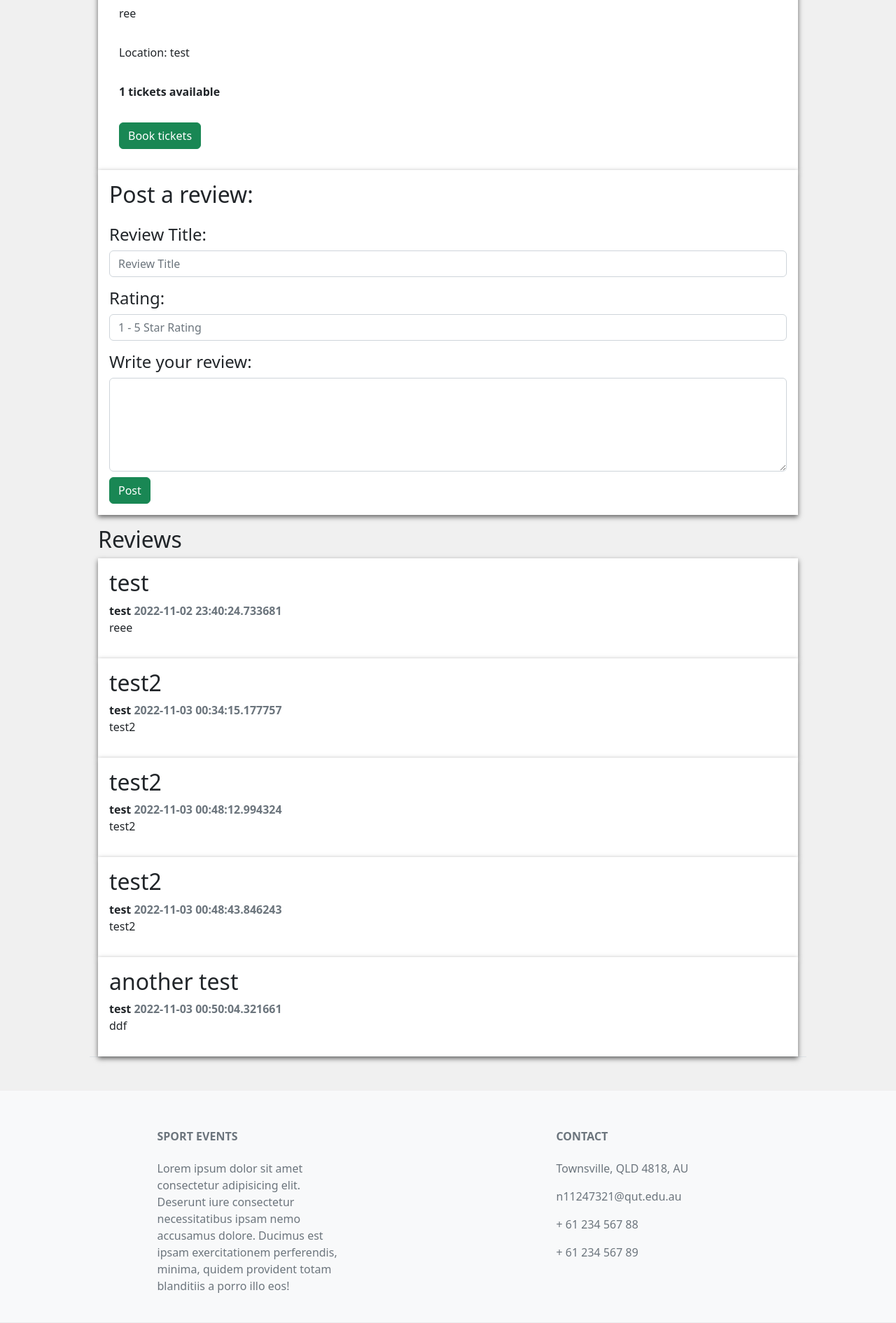
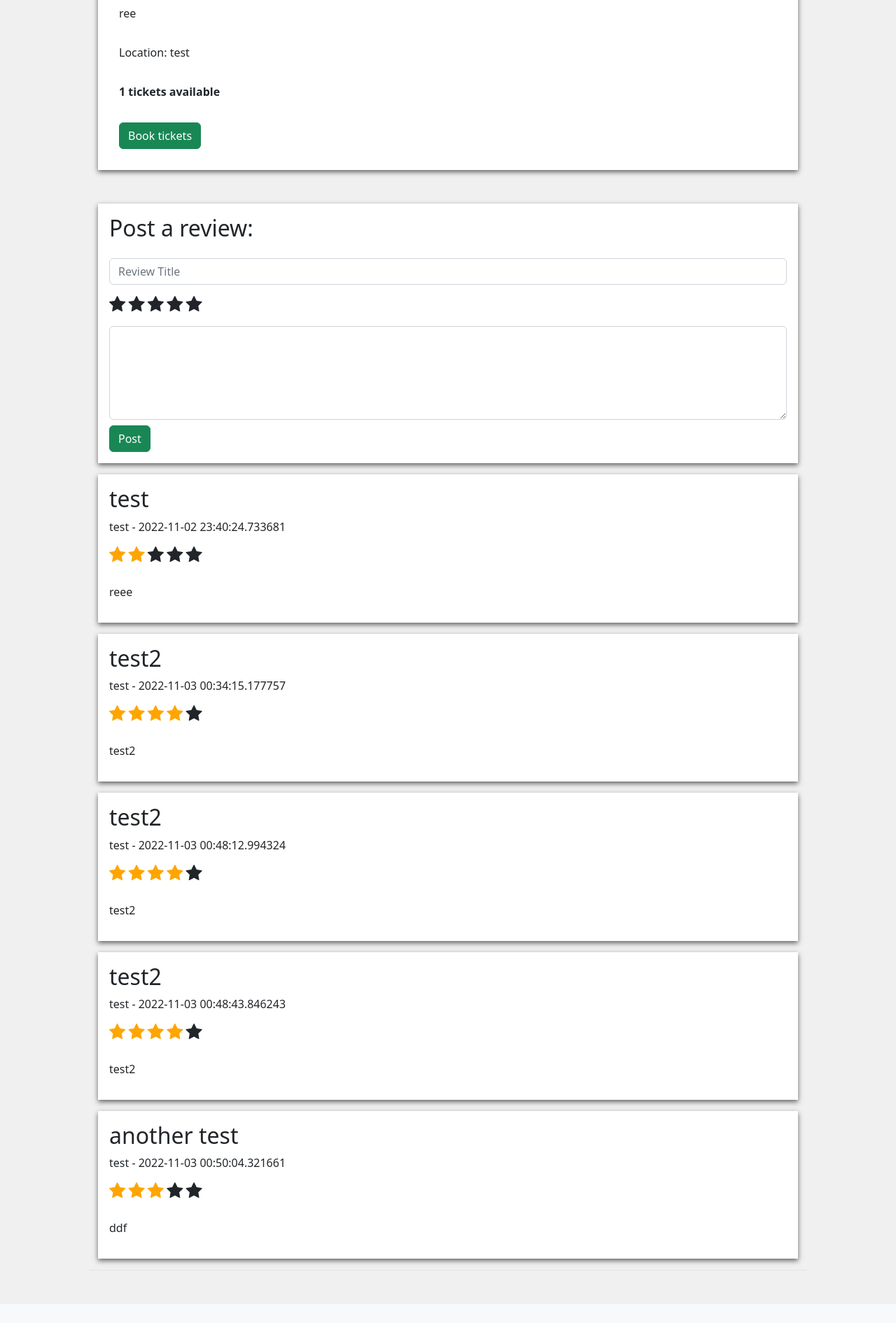
Before and after one commit to BlackHawkCH91/IAB207-Assessment3, a Flask app: page /events/1 in a window 1280 px wide. Shown: the part 901-2792 px from the top of the page at 70% size. Run offline with Flask 2, Linux system fonts and the light colour scheme; data comes from the database, SQL or seed files in the repository; both versions use the stored data as it was after the commit; some libraries are stand-ins or nearby versions; grey boxes are pictures that could not be loaded.

Commit message:
Fixed css for events. Added star rating. Still need to fix date format

```diff
--- a/website/events.py
+++ b/website/events.py
@@ -24,6 +24,7 @@ def show(id):
                         Event_id=id)
       db.session.add(review)
       db.session.commit()
+      return redirect(url_for('event.show', id=id))
 
     return render_template('/event.html', event=event, form=cform, dform = dform, remainder = remainder)
 
--- a/website/forms.py
+++ b/website/forms.py
@@ -1,9 +1,12 @@
 from datetime import datetime
 from logging import PlaceHolder
 from tkinter import Widget
+from wsgiref.validate import validator
 from xmlrpc.client import DateTime
 from flask_wtf import FlaskForm
-from wtforms.fields import TextAreaField,SubmitField, StringField, PasswordField, SelectField, IntegerField, DecimalField, DateTimeLocalField
+from markupsafe import Markup
+from wtforms import validators
+from wtforms.fields import TextAreaField,SubmitField, StringField, PasswordField, SelectField, IntegerField, DecimalField, DateTimeLocalField, RadioField
 from wtforms.validators import InputRequired, Length, Email, EqualTo, ValidationError
 from flask_wtf.file import FileRequired, FileField, FileAllowed
 
@@ -31,11 +34,12 @@ class RegisterForm(FlaskForm):
     #submit button
     submit = SubmitField("Register")
 
+star = Markup('<span class="fa fa-star rating"></span>')
 # Creates the review form
 class ReviewForm(FlaskForm):
   title = StringField('Review Title', [InputRequired()]) # Must enter title
-  rating = IntegerField('Rating out of 5', [InputRequired()]) # Must enter rating
-  comment = TextAreaField('Review comment', validators=[InputRequired()]) # Must enter review comment
+  rating = RadioField(star, validators=[InputRequired()], choices=[(1,1), (2,2), (3,3), (4,4), (5,5)]) # Must enter rating
+  comment = TextAreaField('Review comment', [InputRequired()]) # Must enter review comment
   submit = SubmitField('Post')
 
 #Creates event form
--- a/website/models.py
+++ b/website/models.py
@@ -81,7 +81,7 @@ class Reviews(db.Model):
     Content = db.Column(db.String(400))
     CreatedAt = db.Column(db.DateTime, default=datetime.now())
     # to be corrected, confirm with Christian regarding implimentation
-    Rating = db.Column(db.String(400))
+    Rating = db.Column(db.Integer)
 
     #foreign keys
     User_id = db.Column(db.Integer, db.ForeignKey('users.UserId'))
--- a/website/static/js/EventRating.js
+++ b/website/static/js/EventRating.js
@@ -1,5 +1,6 @@
 //On input value change event
-function rating() {
+function EventRating() {
+    console.log("Running");
     var inputs = document.getElementsByClassName("ratingRadio");
     var labels = document.getElementsByClassName("ratingLabel");
     var radioValue = 0;
--- a/website/templates/event.html
+++ b/website/templates/event.html
@@ -109,6 +109,7 @@
                 </div>
             </div>
         </div>
+        <div class="p-4"></div>
 
     <!-- Create and post reviews -->
         <div class="p-3 review">
@@ -119,23 +120,24 @@
 
                 <div class="form-group row">
                     <div class="col-lg-12">
-                        <h4>Review Title:</h4>
                         {{ form.title(class_="form-control", placeholder="Review Title") }}
                     </div>
                 </div>
 
                 <div class="p-2"></div>
-                <div class="form-group row">
-                    <div class="col-lg-12">
-                        <h4>Rating:</h4>
-                        {{ form.rating(class_="form-control", placeholder="1 - 5 Star Rating") }}
-                    </div>
+                <div class="form-group">
+                    {% set i = 1 %}
+                    {% for subfield in form.rating %}
+                        {{ subfield(class_="ratingRadio", onchange_="EventRating()") }}
+                        <label class="ratingLabel" for="rating-{{ loop.index - 1 }}">
+                            <span class="fa fa-star rating"></span>
+                        </label>
+                    {% endfor %}
                 </div>
 
                 <div class="p-2"></div>
                 <div class="form-group row">
                     <div class="col-lg-12">
-                        <h4>Write your review:</h4>
                         {{ form.comment(class_="form-control", rows=5) }}
                     </div>
                 </div>
@@ -150,11 +152,6 @@
         <div class="p-1 lineBreaks"></div>
 
     <!-- Display reviews for the event -->
-        <div class="row">
-            <div class="col-md-12">
-                <h2>Reviews</h1>
-            </div>
-        </div>
 
         <div class="row border-bottom">
             {% for review in event.reviews %}
@@ -162,10 +159,19 @@
             <div class="col-md-12">
                 <div class="p-3 review">
                     <h2>{{ review.Title }}</h2>
-                    <b>{{ review.user.FirstName }} <span class="ml-2 text-muted">{{ review.CreatedAt }}</span></b>
+                    <p>{{ review.user.FirstName }} - {{ review.CreatedAt }}</p>
+                    <div id="ratingDiv">
+                        {% for i in range(review.Rating) %}
+                            <span class="fa fa-star rating checked"></span>
+                        {% endfor %}
+                        {% for i in range(5 - review.Rating) %}
+                            <span class="fa fa-star rating"></span>
+                        {% endfor %}
+                    </div>
+                    <div class="p-2"></div>
                     <p>{{ review.Content }}</p>
             </div>
-
+            <div class="p-2"></div>
             {% endfor %}
         </div>
 
```
Also changed, not shown: website/Events.sqlite.
